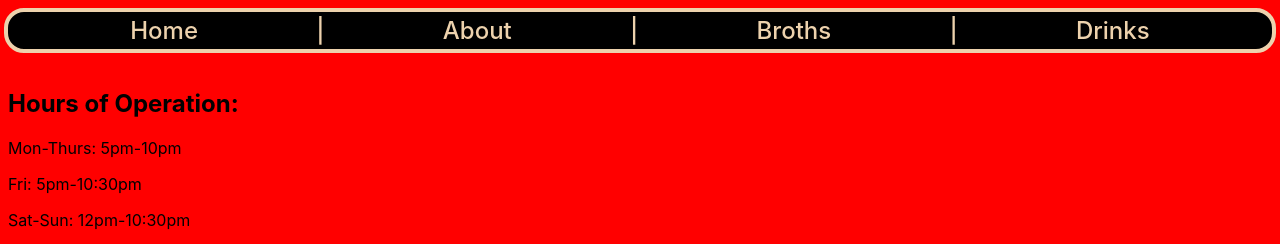
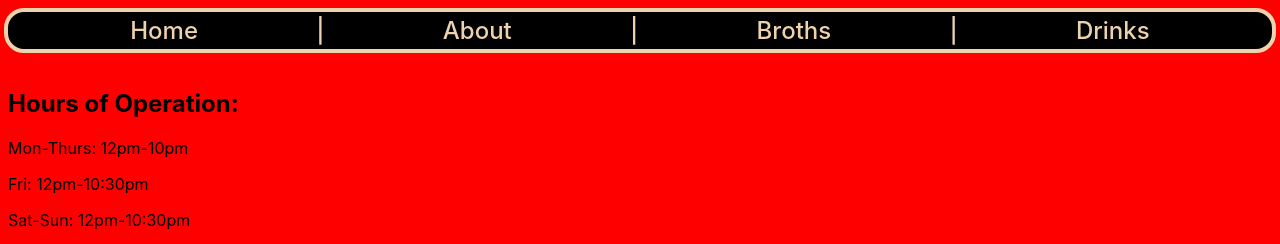
Before and after one commit to Alexanderthefun/ShabuShabu3, a React (Create React App) app: page /about in a window 1280 px wide. Shown: the top 244 px of the page. Built offline with nearby package versions, Linux system fonts and the light colour scheme.

Commit message:
Update About.js

```diff
--- a/src/Components/about/About.js
+++ b/src/Components/about/About.js
@@ -6,8 +6,8 @@ export const About = () => {
         <div className="aboutParent">
             <div className="hoursOfOperation">
                 <h2>Hours of Operation:</h2>
-                <p>Mon-Thurs: 5pm-10pm</p>
-                <p>Fri: 5pm-10:30pm</p>
+                <p>Mon-Thurs: 12pm-10pm</p>
+                <p>Fri: 12pm-10:30pm</p>
                 <p>Sat-Sun: 12pm-10:30pm</p>
                 <p className="bold">...::: PLEASE NOTE :::...</p>
                 <p> WE STOP SEATING at <br />
```
